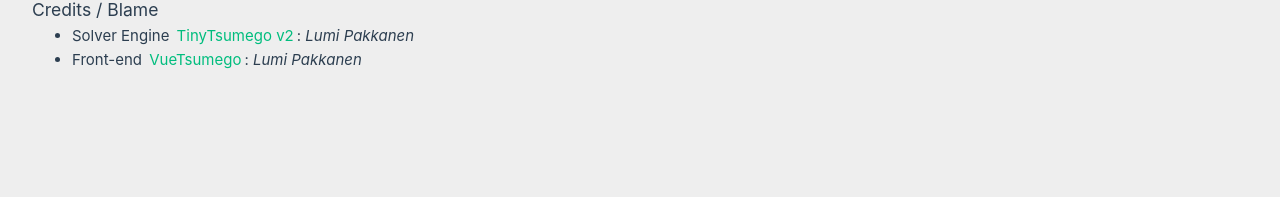
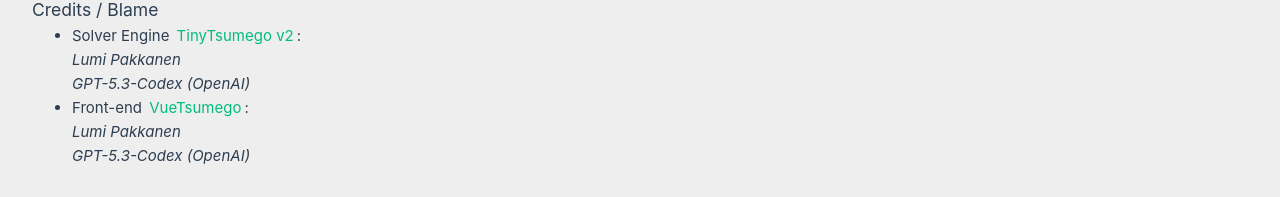
Before and after one commit to frostburn/vue-tsumego, a Vue app: page /about in a window 1280 px wide. Shown: the part 1745-1942 px from the top of the page. Before the commit the page ends 1849 px from the top, so only its background shows below. Built offline with nearby package versions, Linux system fonts and the light colour scheme; no server answers.

Commit message:
Add GPT-5.3-Codex credit lines to About page
Put contributor names on separate lines in About credits.

```diff
--- a/src/views/AboutView.vue
+++ b/src/views/AboutView.vue
@@ -241,11 +241,17 @@
       <ul>
         <li>
           Solver Engine <a href="https://github.com/frostburn/tinytsumego2">TinyTsumego v2</a>:
+          <br />
           <i>Lumi Pakkanen</i>
+          <br />
+          <i>GPT-5.3-Codex (OpenAI)</i>
         </li>
         <li>
           Front-end <a href="https://github.com/frostburn/vue-tsumego">VueTsumego</a>:
+          <br />
           <i>Lumi Pakkanen</i>
+          <br />
+          <i>GPT-5.3-Codex (OpenAI)</i>
         </li>
       </ul>
     </div>
```
